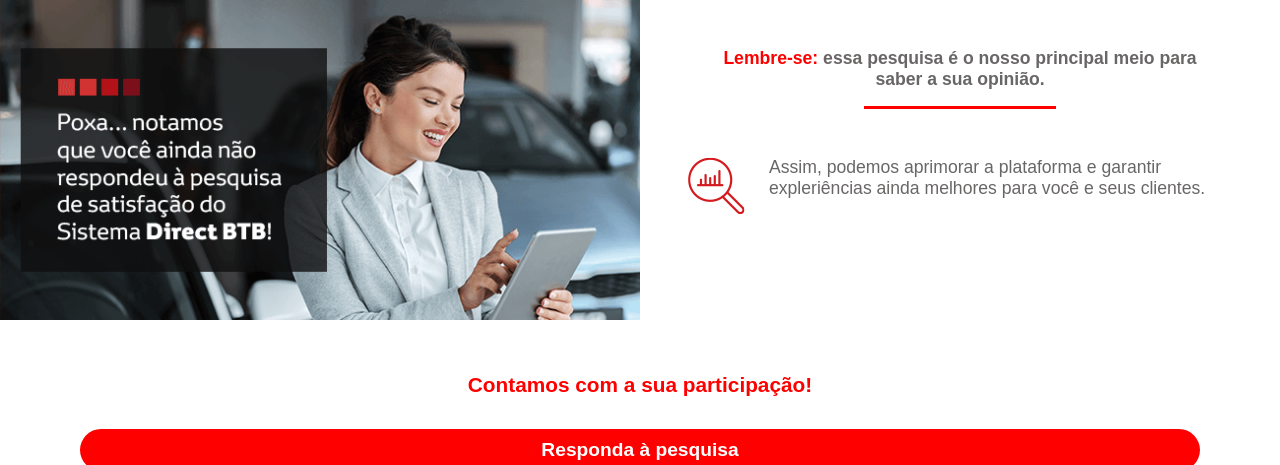
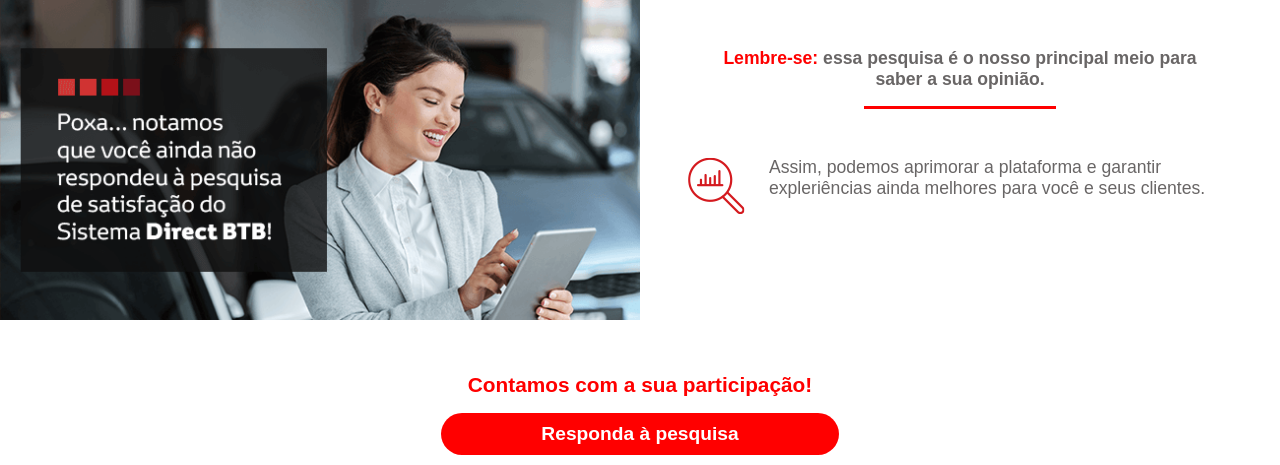
Before and after one commit to MarcosABatista/teste-banco-toyota, a plain HTML site: page index.html in a window 1280 px wide. Shown: the top 465 px of the page. Drawn offline with Linux system fonts and the light colour scheme; a web font is replaced by a local one.

Commit message:
atualização 15/12

```diff
--- a/index.html
+++ b/index.html
@@ -41,7 +41,10 @@
     </div>
     <div id="section">
       <h1>Contamos com a sua participação!</h1>
-      <h1 class="button"><a href="#"> Responda à pesquisa</a></h1>
+      <div class="botao">
+        <a href="#" class="button"> Responda à pesquisa</a>
+      </div>
+
       <div class="logo">
         <img src="imagens/logo-01.png" alt="" />
         <img src="imagens/logo-02.png" alt="" />
--- a/style.css
+++ b/style.css
@@ -57,13 +57,18 @@
 a {
   text-decoration: none;
   color: white;
+  font: 700 1.2rem 'DM Sans', sans-serif;
+}
+.botao {
+  display: flex;
+  justify-content: center;
+  margin: 1rem auto;
 }
 .button {
   font-size: 1.2rem;
-  margin: 2rem;
   background: red;
   border-radius: 2rem;
-  padding: 10px;
+  padding: 10px 100px;
 }
 #section .logo {
   display: flex;
```
